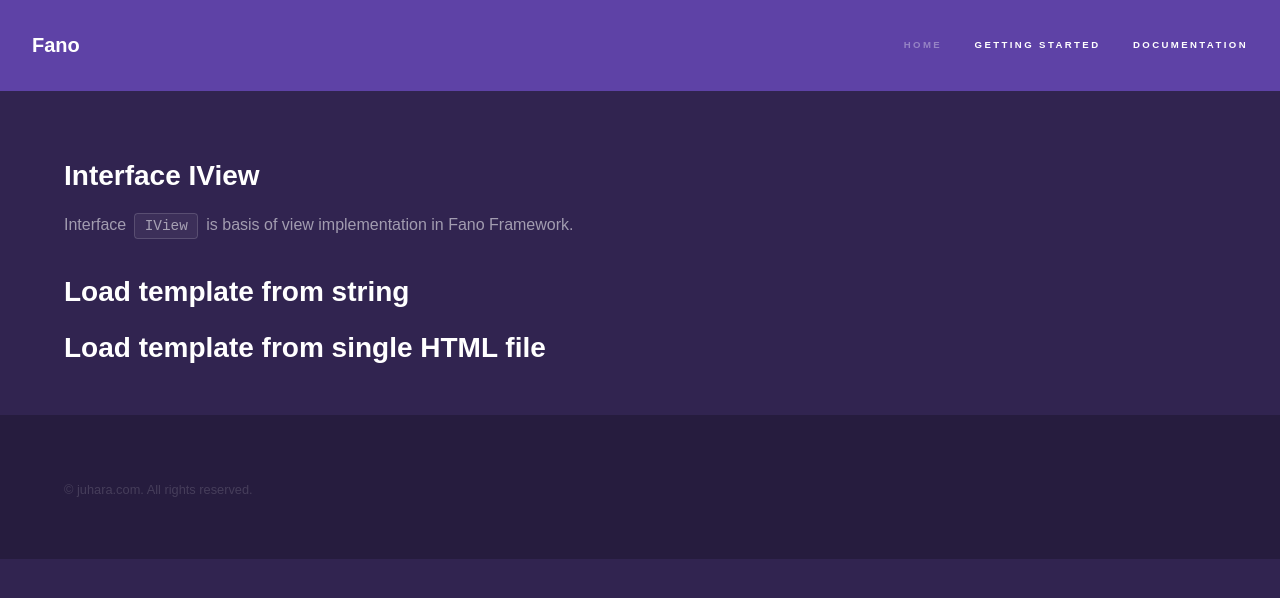
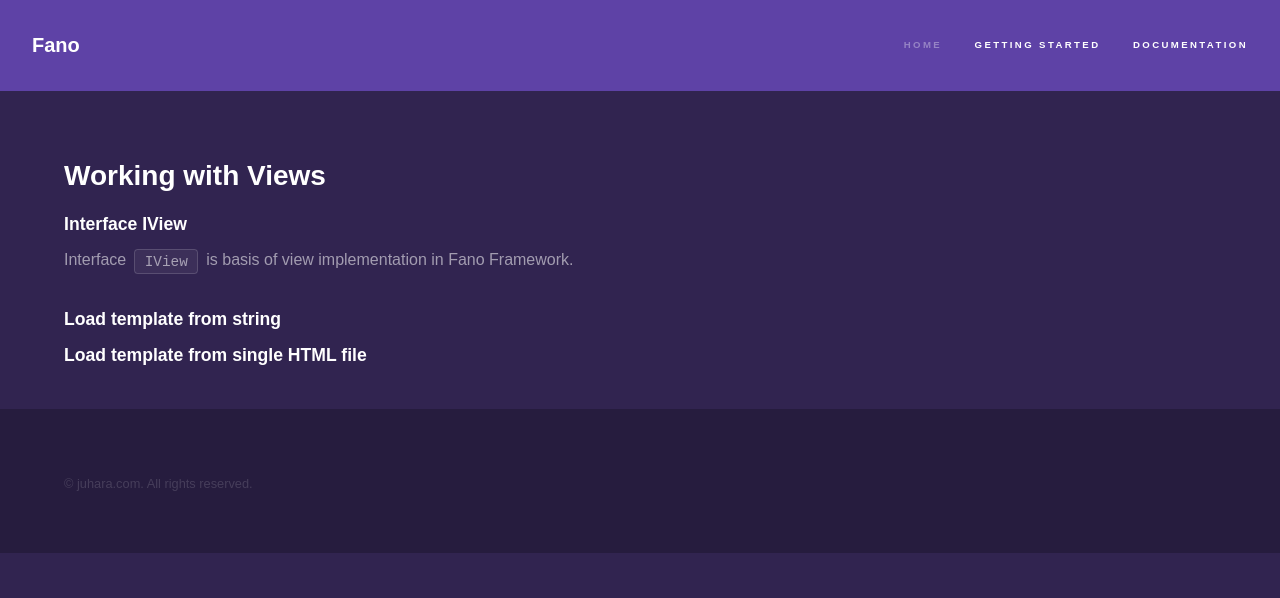
Before and after one commit to fanoframework/fanoframework.github.io, a Jekyll site: the page built from working-with-views/index.md, in a window 1280 px wide. Shown: the top 598 px of the page. Built offline with Jekyll 4.4.1, drawn with Linux system fonts in a browser that asks for light colours; our own code applies the rules of GitHub Pages for plain Markdown files.

Commit message:
edit working with view documentation

```diff
--- a/working-with-views/index.md
+++ b/working-with-views/index.md
@@ -1,11 +1,12 @@
 ---
 title: Working with Views
 ---
+## Working with Views
 
-## Interface IView
+### Interface IView
 
 Interface `IView` is basis of view implementation in Fano Framework.
 
-## Load template from string
+### Load template from string
 
-## Load template from single HTML file
+### Load template from single HTML file
```
